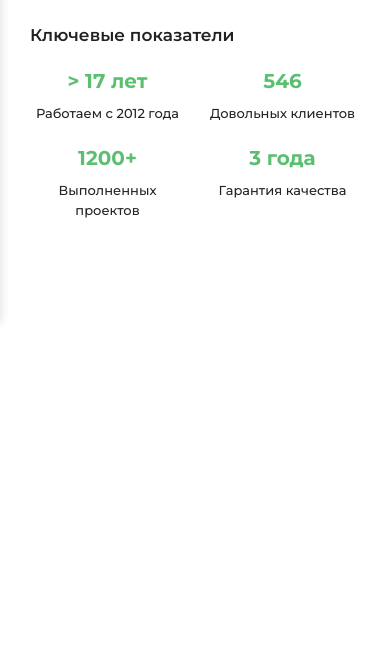
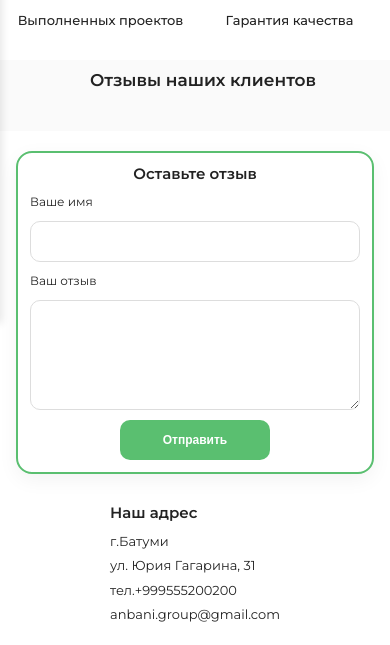
Before and after one commit to Wood85/anbani-group, a website built with Vite: page index.html in a window 390 px wide. Shown: the part 521-1166 px from the top of the page. Before the commit the page ends 844 px from the top, so only its background shows below. Built offline with nearby package versions, Linux system fonts and the light colour scheme; some packages are replaced by stand-ins of ours; no server answers; the database is empty.

Commit message:
feat: add reviews section

```diff
--- a/index.html
+++ b/index.html
@@ -10,6 +10,7 @@
       rel="stylesheet"
     />
     <script type="module" src="/src/scripts/main.ts"></script>
+    <script type="module" src="/src/scripts/ui/reviews.ts"></script>
   </head>
   <body class="page">
     <header class="header">
@@ -84,13 +85,13 @@
         <div class="hero__content">
           <div class="hero__content-container">
             <h1 class="hero__title" data-i18n="hero.title"></h1>
-            <p class="hero__subtitle" data-i18n="hero.subtitle"></p>
+            <!-- <p class="hero__subtitle" data-i18n="hero.subtitle"></p> -->
             <a href="#contacts" class="hero__button" data-i18n="hero.button"></a>
           </div>
         </div>
       </section>
 
-      <section id="partners" class="partners">
+      <!-- <section id="partners" class="partners">
         <div class="partners__container">
           <h2 class="partners__title" data-i18n="partners.title"></h2>
           <ul class="partners__gallery" role="list">
@@ -108,7 +109,7 @@
             </li>
           </div>
         </div>
-      </section>
+      </section> -->
 
       <section class="stats">
         <div class="stats__container">
@@ -133,6 +134,33 @@
           </div>
         </div>
       </section>
+
+      <section class="reviews" id="reviewsSection">
+        <div class="reviews__container">
+          <h2 class="reviews__title" data-i18n="reviews.title"></h2>
+          <div id="reviewsList" class="reviews__list"></div>
+        </div>
+      </section>
+
+      <section class="reviews__form__container">
+        <div class="address">
+          <h3>Наш адрес</h3>
+          <ul class="address__list">
+            <li class="address__item">г.Батуми</li>
+            <li class="address__item">ул. Юрия Гагарина, 31</li>
+            <li class="address__item">тел.+999555200200</li>
+            <li class="address__item">anbani.group@gmail.com</li>
+          </ul>
+        </div>
+        <form id="reviewForm" class="reviews__form">
+          <h3 class="reviews__form-title" data-i18n="reviewsForm.title"></h3>
+          <label class="reviews__form-label" for="name" data-i18n="reviewsForm.name"></label>
+          <input id="name" class="reviews__input" type="text" required />
+          <label class="reviews__form-label" for="name" data-i18n="reviewsForm.text"></label>
+          <textarea id="text" class="reviews__textarea" required></textarea>
+          <button class="reviews__button" type="submit" data-i18n="reviewsForm.btn"></button>
+        </form>
+      </section>
     </main>
 
     <!-- <footer class="footer">
--- a/package.json
+++ b/package.json
@@ -11,5 +11,8 @@
   "devDependencies": {
     "typescript": "~5.9.3",
     "vite": "^7.1.7"
+  },
+  "dependencies": {
+    "firebase": "^12.6.0"
   }
 }
--- /dev/null
+++ b/src/scripts/firebase/firebase.ts
@@ -0,0 +1,19 @@
+import { initializeApp } from "firebase/app";
+import { getDatabase } from "firebase/database"; // если хочешь Realtime DB
+// import { getFirestore } from "firebase/firestore"; // если хочешь Firestore
+
+const firebaseConfig = {
+  apiKey: "AIzaSyDZ9LS_vPP2qUKgQgZ90-HEJQhdYqnOMGs",
+  authDomain: "anbani-group.firebaseapp.com",
+  databaseURL:
+    "https://anbani-group-default-rtdb.europe-west1.firebasedatabase.app",
+  projectId: "anbani-group",
+  storageBucket: "anbani-group.firebasestorage.app",
+  messagingSenderId: "535896065288",
+  appId: "1:535896065288:web:1569c5d218cbee007318bd",
+};
+
+const app = initializeApp(firebaseConfig);
+
+export const db = getDatabase(app);
+// export const db = getFirestore(app); // если захочешь firestore
--- a/src/scripts/i18n/translations.ts
+++ b/src/scripts/i18n/translations.ts
@@ -25,6 +25,11 @@ export const translations: Translations = {
     "services.title": "Наши работы",
     "contacts.title": "Контакты",
     "contacts.text": "Позвоните или напишите нам, чтобы обсудить ваш проект.",
+    "reviews.title": "Отзывы наших клиентов",
+    "reviewsForm.title": "Оставьте отзыв",
+    "reviewsForm.name": "Ваше имя",
+    "reviewsForm.text": "Ваш отзыв",
+    "reviewsForm.btn": "Отправить",
   },
   en: {
     "header.subtitle": "Made-to-order furniture that fits your style",
@@ -50,5 +55,10 @@ export const translations: Translations = {
     "services.title": "Our Projects",
     "contacts.title": "Contacts",
     "contacts.text": "Call or message us to discuss your project.",
+    "reviews.title": "Customer Reviews",
+    "reviewsForm.title": "Leave a Review",
+    "reviewsForm.name": "Your Name",
+    "reviewsForm.text": "Your Review",
+    "reviewsForm.btn": "Send",
   },
 };
--- a/src/scripts/main.ts
+++ b/src/scripts/main.ts
@@ -1,12 +1,14 @@
 import { initLangSwitcher } from "./ui/langSwitcher";
 import { initBurgerMenu } from "./ui/burgerMenu";
 import { updateYear } from "./ui/yearUpdater";
+import { initReviews } from "./ui/reviews";
 import { setLanguage } from "./i18n/i18n";
 
 window.addEventListener("DOMContentLoaded", () => {
   initLangSwitcher();
   initBurgerMenu();
   updateYear();
+  initReviews();
 
   const savedLang = localStorage.getItem("lang") || "ru";
   setLanguage(savedLang);
--- /dev/null
+++ b/src/scripts/ui/reviews.ts
@@ -0,0 +1,57 @@
+import { db } from "./../firebase/firebase";
+import { ref, push, onValue } from "firebase/database";
+
+export const sendReview = async (name: string, text: string) => {
+  await push(ref(db, "reviews"), {
+    name,
+    text,
+    createdAt: Date.now(),
+  });
+};
+
+export const subscribeToReviews = (render: (data: any) => void) => {
+  const reviewsRef = ref(db, "reviews");
+  onValue(reviewsRef, (snapshot) => {
+    render(snapshot.val());
+  });
+};
+
+export function initReviews() {
+  const form = document.getElementById("reviewForm") as HTMLFormElement;
+  const nameInput = document.getElementById("name") as HTMLInputElement;
+  const textInput = document.getElementById("text") as HTMLTextAreaElement;
+  const list = document.getElementById("reviewsList")!;
+
+  // отправка формы
+  form.addEventListener("submit", async (e) => {
+    e.preventDefault();
+
+    if (!nameInput.value.trim() || !textInput.value.trim()) return;
+
+    await sendReview(nameInput.value, textInput.value);
+
+    form.reset();
+  });
+
+  // обновление в реальном времени
+  subscribeToReviews((data) => {
+    list.innerHTML = "";
+
+    if (!data) return;
+
+    Object.values(data).forEach((review: any) => {
+      const card = document.createElement("div");
+      card.className = "review reviews__card";
+
+      card.innerHTML = `
+      <h4 class="reviews__card-name">${review.name}</h4>
+      <div class="reviews__card-text">${review.text}</div>
+      <div class="reviews__card-date">${new Date(
+        review.createdAt
+      ).toLocaleDateString()}</div>
+    `;
+
+      list.appendChild(card);
+    });
+  });
+}
--- a/src/styles/common/base.css
+++ b/src/styles/common/base.css
@@ -5,13 +5,13 @@
 }
 
 :root {
-  --main-color: #F2D1A4;
-  --secondary-color: #C9601E;
-  --bg-color: #EFE3D1;
+  --main-color: #f2d1a4;
+  --secondary-color: #c9601e;
+  --bg-color: #efe3d1;
   --text-color: #222;
   --border-radius: 8px;
   --font-size-base: 16px;
-  --font-main: 'Montserrat', sans-serif;
+  --font-main: "Montserrat", sans-serif;
 }
 
 body.page {
@@ -21,13 +21,28 @@ body.page {
   line-height: 1.5;
 }
 
-h1, h2, h3, h4 {
+h1,
+h2,
+h3,
+h4 {
   font-weight: 600;
   line-height: 1.2;
 }
 
 h2 {
   font-size: 32px;
+}
+
+h3 {
+  font-size: 24px;
+}
+
+h4 {
+  font-size: 18px;
+}
+
+li {
+  list-style: none;
 }
 
 .main {
@@ -40,12 +55,26 @@ h2 {
   h2 {
     font-size: 24px;
   }
+
+  h3 {
+    font-size: 20px;
+  }
+
+  h4 {
+    font-size: 16px;
+  }
 }
 
-
 @media (max-width: 550px) {
-
   h2 {
     font-size: 17px;
   }
+
+  h3 {
+    font-size: 15px;
+  }
+
+  h4 {
+    font-size: 14px;
+  }
 }
--- /dev/null
+++ b/src/styles/main-page/reviews.css
@@ -0,0 +1,243 @@
+.reviews {
+  padding: 10px 30px;
+  background: #fafafa;
+  width: 100%;
+  max-width: 1440px;
+}
+
+.reviews__container {
+  width: 100%;
+}
+
+.reviews__title {
+  margin-bottom: 30px;
+}
+
+/* ===== Форма ===== */
+
+.reviews__form__container {
+  width: 100%;
+  max-width: 1440px;
+  padding: 40px 30px;
+  display: flex;
+  align-items: center;
+  justify-content: space-between;
+  gap: 20px;
+}
+
+.address {
+  display: flex;
+  flex-grow: 1;
+  flex-direction: column;
+  gap: 20px;
+}
+
+.address__list {
+  display: flex;
+  flex-direction: column;
+  gap: 10px;
+}
+
+.reviews__form {
+  background: white;
+  padding: 24px;
+  border: 2px solid #5abf70;
+  border-radius: 16px;
+  box-shadow: 0 6px 20px rgba(0, 0, 0, 0.05);
+  display: flex;
+  flex-direction: column;
+  gap: 14px;
+  min-width: 400px;
+}
+
+.reviews__form-label {
+  font-size: 16px;
+}
+
+.reviews__input,
+.reviews__textarea {
+  width: 100%;
+  padding: 12px 16px;
+  border-radius: 10px;
+  border: 1px solid #ddd;
+  font-size: 16px;
+  font-family: inherit;
+  transition: border-color 0.2s;
+}
+
+.reviews__input:focus,
+.reviews__textarea:focus {
+  border-color: #5abf70;
+  outline: none;
+}
+
+.reviews__textarea {
+  min-height: 110px;
+  resize: vertical;
+}
+
+.reviews__button {
+  background: #5abf70;
+  color: white;
+  border: none;
+  padding: 13px 18px;
+  display: flex;
+  align-items: center;
+  justify-content: center;
+  width: 150px;
+  border-radius: 10px;
+  font-size: 17px;
+  font-weight: 600;
+  cursor: pointer;
+  align-self: flex-start;
+  transition: background 0.3s;
+}
+
+.reviews__button:hover {
+  background: #016b18;
+  transition: background 0.3s;
+}
+
+/* ===== Список отзывов ===== */
+.reviews__list {
+  display: flex;
+  gap: 20px;
+  overflow-x: auto;
+  scrollbar-width: none;
+}
+
+.reviews__list::-webkit-scrollbar {
+  display: none; /* Chrome, Safari */
+}
+
+.reviews__card {
+  background: white;
+  border-radius: 16px;
+  padding: 20px;
+  box-shadow: 0 4px 16px rgba(0, 0, 0, 0.05);
+  display: flex;
+  flex-direction: column;
+  gap: 10px;
+  max-width: 100%;
+  width: 250px;
+  min-width: 250px;
+  height: 300px;
+  overflow: hidden;
+  margin: 8px;
+}
+
+.reviews__card-text {
+  color: #333;
+  line-height: 1.45;
+  font-size: 15px;
+  flex-grow: 1;
+  overflow: hidden;
+  position: relative;
+}
+
+/* Размывающий градиент */
+.reviews__card-text::after {
+  content: "";
+  position: absolute;
+  bottom: 0;
+  left: 0;
+  width: 100%;
+  height: 40px; /* высота размытия */
+  background: linear-gradient(
+    to bottom,
+    rgba(255, 255, 255, 0) 0%,
+    rgba(255, 255, 255, 1) 100%
+  );
+  pointer-events: none;
+}
+
+.reviews__card-date {
+  font-size: 13px;
+  opacity: 0.6;
+}
+
+@media (max-width: 900px) {
+  .reviews {
+    padding: 10px 0 10px 30px;
+  }
+
+  .reviews__form__container {
+    justify-content: center;
+    flex-direction: column;
+    gap: 30px;
+  }
+
+  .address {
+    order: 2;
+  }
+
+  .reviews__form {
+    padding: 18px;
+    gap: 12px;
+    order: 1;
+  }
+
+  .reviews__form-title {
+    text-align: center;
+  }
+
+  .reviews__input,
+  .reviews__textarea {
+    font-size: 14px;
+  }
+
+  .reviews__form-label {
+    font-size: 14px;
+  }
+
+  .reviews__button {
+    font-size: 14px;
+  }
+}
+
+@media (max-width: 550px) {
+  .reviews {
+    padding: 10px 0 10px 16px;
+  }
+
+  .reviews__title {
+    text-align: center;
+  }
+
+  .reviews__form__container {
+    justify-content: center;
+    padding: 20px 16px;
+  }
+
+  .address {
+    gap: 10px;
+  }
+
+  .address__list {
+    gap: 5px;
+  }
+
+  .address__item {
+    font-size: 13px;
+  }
+
+  .reviews__form {
+    min-width: 100%;
+    padding: 12px;
+    gap: 10px;
+  }
+
+  .reviews__input,
+  .reviews__textarea {
+    font-size: 12px;
+  }
+
+  .reviews__form-label {
+    font-size: 12px;
+  }
+
+  .reviews__button {
+    font-size: 12px;
+    align-self: center;
+  }
+}
--- a/src/styles/main-page/stats.css
+++ b/src/styles/main-page/stats.css
@@ -1,6 +1,6 @@
 .stats {
   display: flex;
-  padding: 0 30px 50px;
+  padding: 50px 30px;
   width: 100%;
   max-width: 1440px;
 }
@@ -28,7 +28,7 @@
 .stats__number {
   font-size: 30px;
   font-weight: 700;
-  color: #5ABF70;
+  color: #5abf70;
 }
 
 .stats__label {
@@ -52,6 +52,14 @@
 }
 
 @media (max-width: 550px) {
+  .stats {
+    padding: 30px 16px;
+  }
+
+  .stats__title {
+    text-align: center;
+  }
+
   .stats__list {
     display: grid;
     grid-template-columns: 1fr 1fr;
--- a/tsconfig.json
+++ b/tsconfig.json
@@ -18,7 +18,7 @@
     "strict": true,
     "noUnusedLocals": true,
     "noUnusedParameters": true,
-    "erasableSyntaxOnly": true,
+    "erasableSyntaxOnly": false,
     "noFallthroughCasesInSwitch": true,
     "noUncheckedSideEffectImports": true
   },
```
Also changed, not shown: src/scripts/firebase/showReview.ts (added, +10 -0 lines), src/scripts/firebase/subscribeToReviews.ts (added, +10 -0 lines), src/styles/index.css (+7 -6 lines), src/styles/main-page/hero.css (+6 -9 lines), 1 other file.
